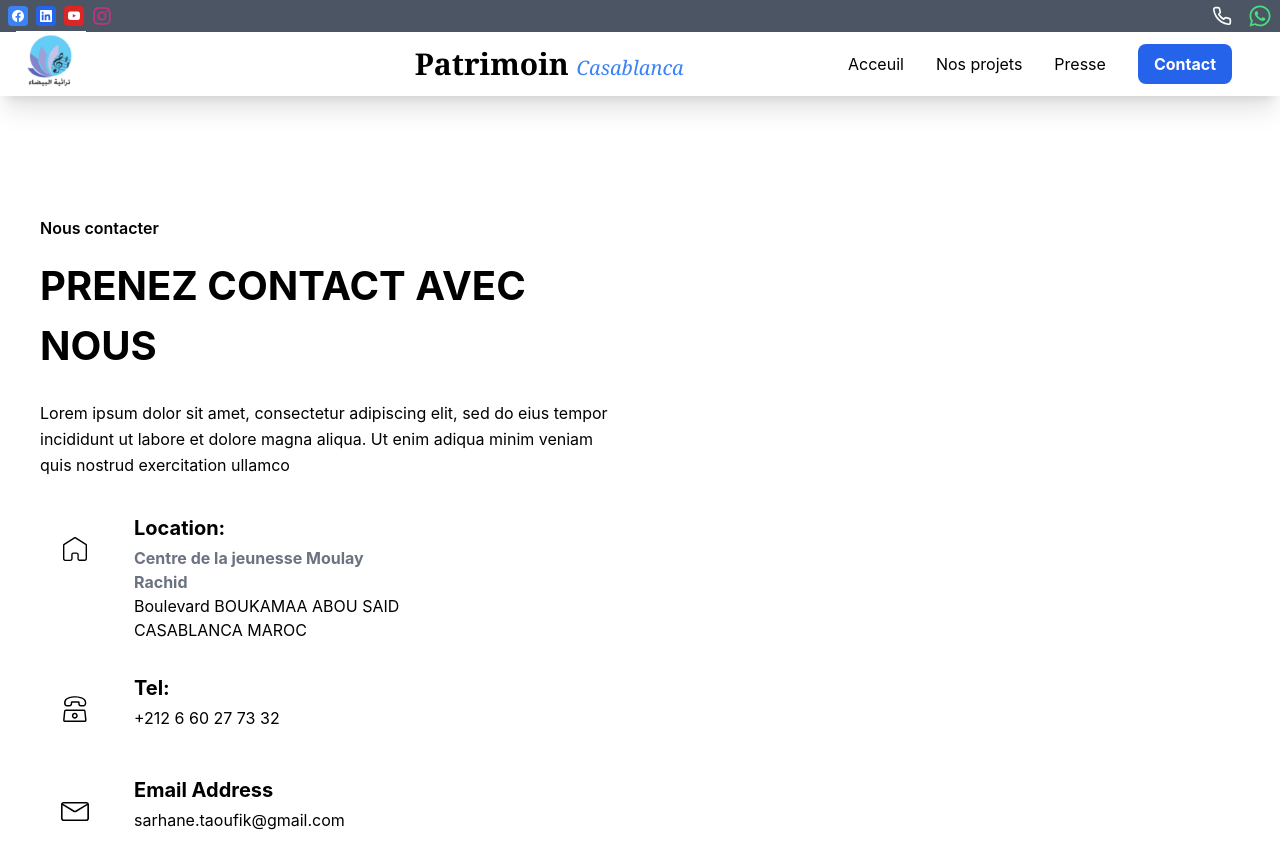
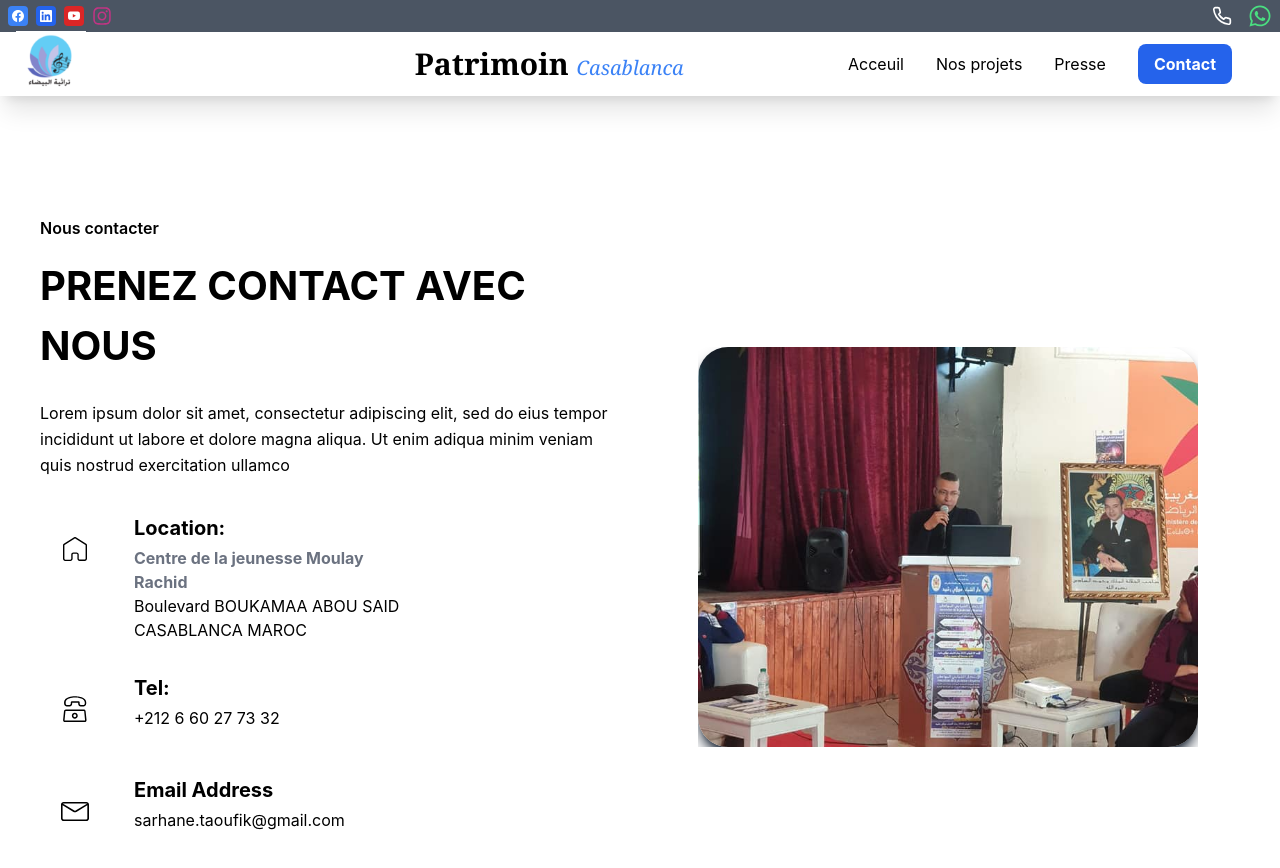
Before and after one commit to hichamabboud/patrimoinecasablanca, a Next.js app: page /contact in a window 1280 px wide. Shown: the top 868 px of the page. Built offline with nearby package versions, Linux system fonts and the light colour scheme.

Commit message:
fixed image

```diff
--- a/pages/contact.js
+++ b/pages/contact.js
@@ -155,7 +155,7 @@ const contact = () => {
                     </div>
                 </div>
                 <div className="lg:my-auto mx-auto h-64 w-72 lg:h-[400px] lg:w-[500px] relative">
-                  {/* <Im src="/images/patrimoine-contact.jpg" layout="fill" objectFit="cover" className="shadow-gray-800 shadow-lg absolute rounded-[30px]" alt="patrimoine casablanca event" /> */}
+                  <Image src="/images/patrimoine-contact.jpg" layout="fill" objectFit="cover" className="shadow-gray-800 shadow-lg absolute rounded-[30px]" alt="patrimoine casablanca event" />
                 </div>
               </div>
           </div>
```
